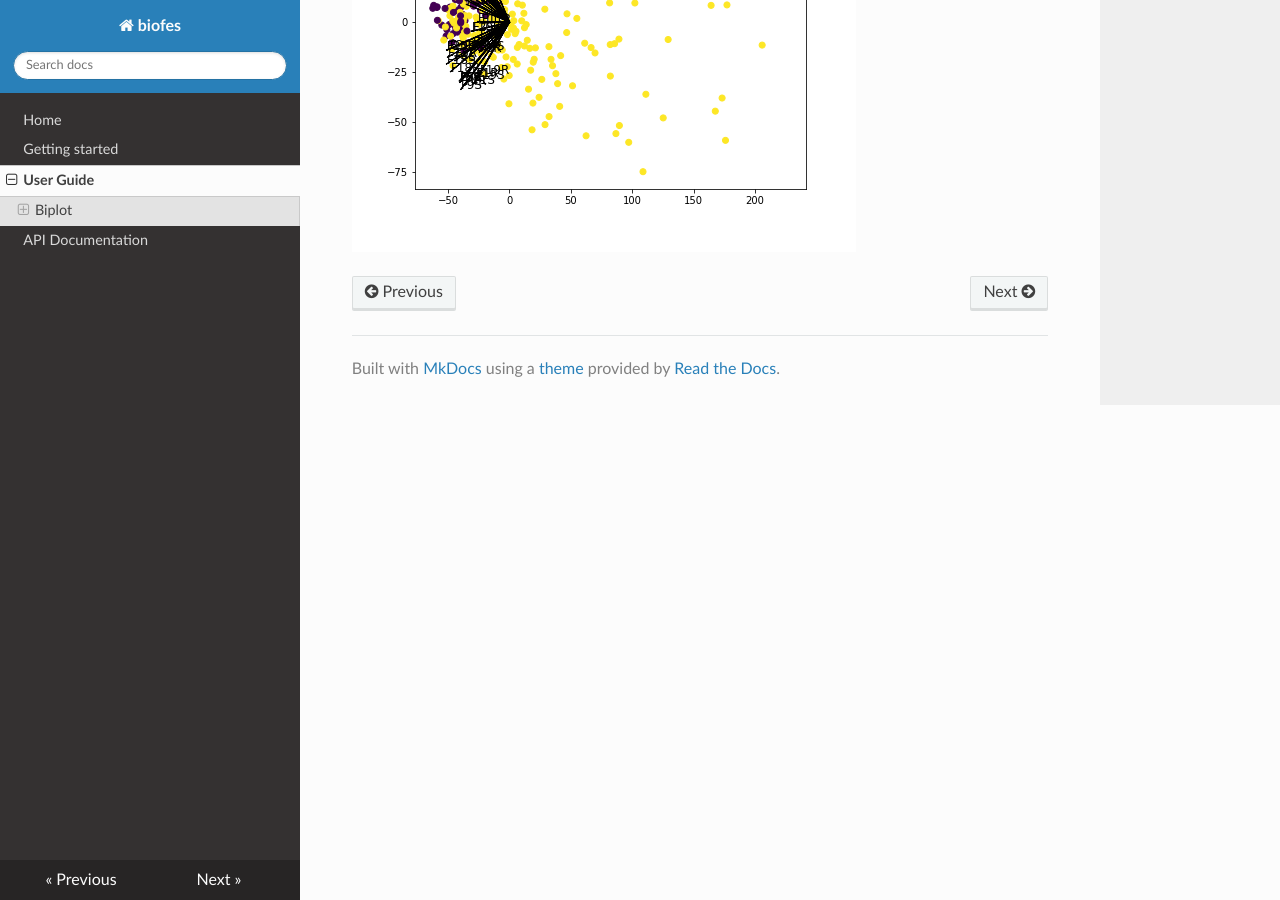
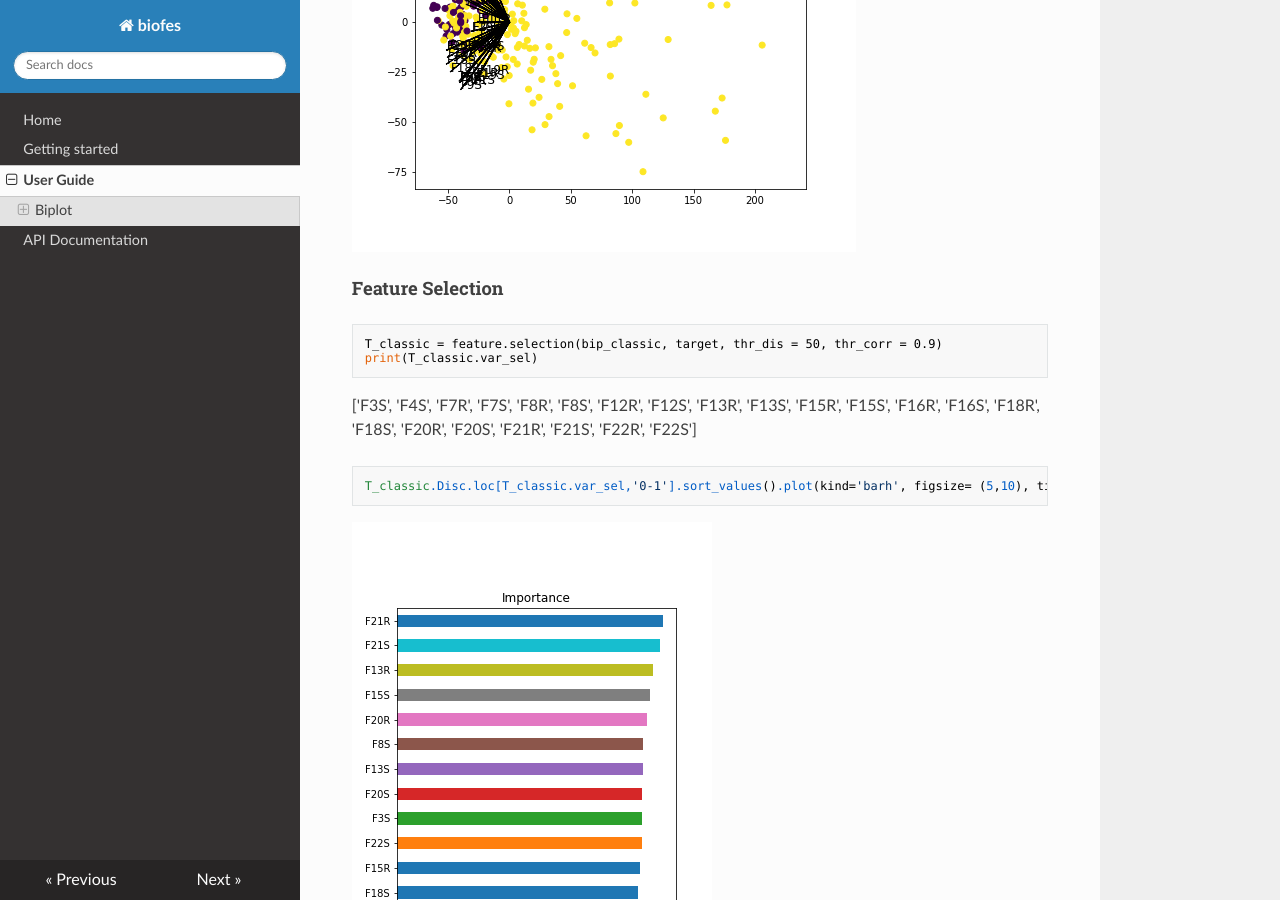
Before and after one commit to victorvicpal/biofes, an MkDocs documentation site: the page built from docs/guide.md, in a window 1280 px wide and 900 px high, scrolled down 2027 px. Built offline with MkDocs 1.6.1, drawn with Linux system fonts in a browser that asks for light colours; nearby versions of some CDN libraries; formulas are drawn with MathJax 3.

Commit message:
classic bip FS

````diff
--- a/docs/guide.md
+++ b/docs/guide.md
@@ -57,3 +57,17 @@ bip_classic.plot()
 ```
 
 ![class_bip](img/class_bip.png)
+
+#### Feature Selection
+```
+T_classic = feature.selection(bip_classic, target, thr_dis = 50, thr_corr = 0.9)
+print(T_classic.var_sel)
+```
+
+['F3S', 'F4S', 'F7R', 'F7S', 'F8R', 'F8S', 'F12R', 'F12S', 'F13R', 'F13S', 'F15R', 'F15S', 'F16R', 'F16S', 'F18R', 'F18S', 'F20R', 'F20S', 'F21R', 'F21S', 'F22R', 'F22S']
+
+```
+T_classic.Disc.loc[T_classic.var_sel,'0-1'].sort_values().plot(kind='barh', figsize= (5,10), title = 'Importance');
+```
+
+![class_fs](img/class_fs.png)
````
Also changed, not shown: docs/img/class_fs.png (added).
